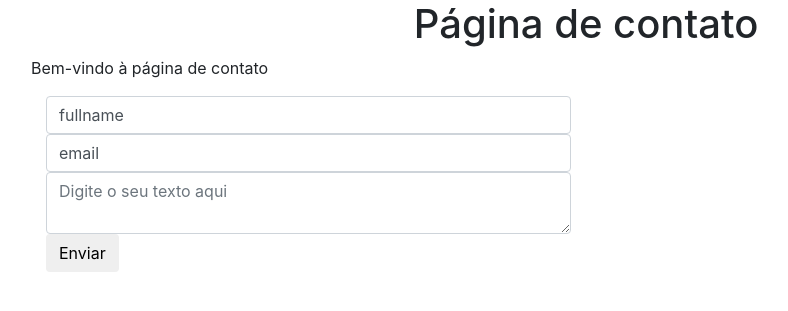
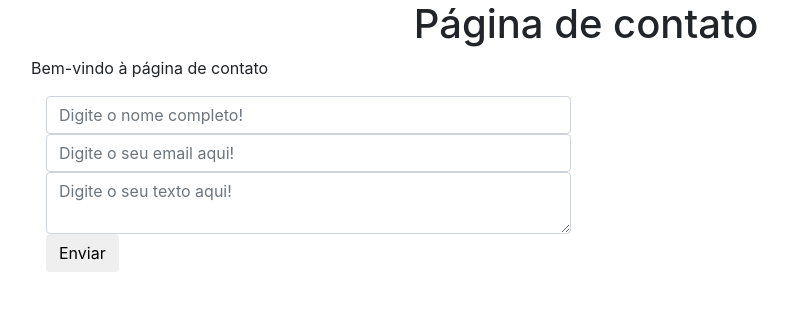
Before and after one commit to gilmarsan/synaptrons_ecommerce, a Django app: page /contact/ in a window 1280 px wide. Shown: the top 311 px of the page, without its empty margins (54-842 px from the left). Run offline with Django 3.2, Linux system fonts and the light colour scheme; some libraries are stand-ins or nearby versions.

Commit message:
implementando o forms

```diff
--- a/template/contact/view.html
+++ b/template/contact/view.html
@@ -22,9 +22,9 @@
             </p>
             <div class='col-sm-6 col-12'>
               <form method='POST'>{% csrf_token %}
-                <input type='text' class='form-control' placeholder='Nome completo' value='fullname' />
-                <input type='email' class='form-control' placeholder='Digite o seu email' value='email' />
-                <textarea name='content' class='form-control' placeholder='Digite o seu texto aqui'></textarea>
+                <input type='text' class='form-control' name='fullname' placeholder='Digite o nome completo!' />
+                <input type='email' class='form-control' name='email' placeholder='Digite o seu email aqui!' />
+                <textarea name='content' class='form-control' placeholder='Digite o seu texto aqui!'></textarea>
                 <button type='submit' class='btn btn-default'>Enviar</button>
               </form>
             </div>
```
